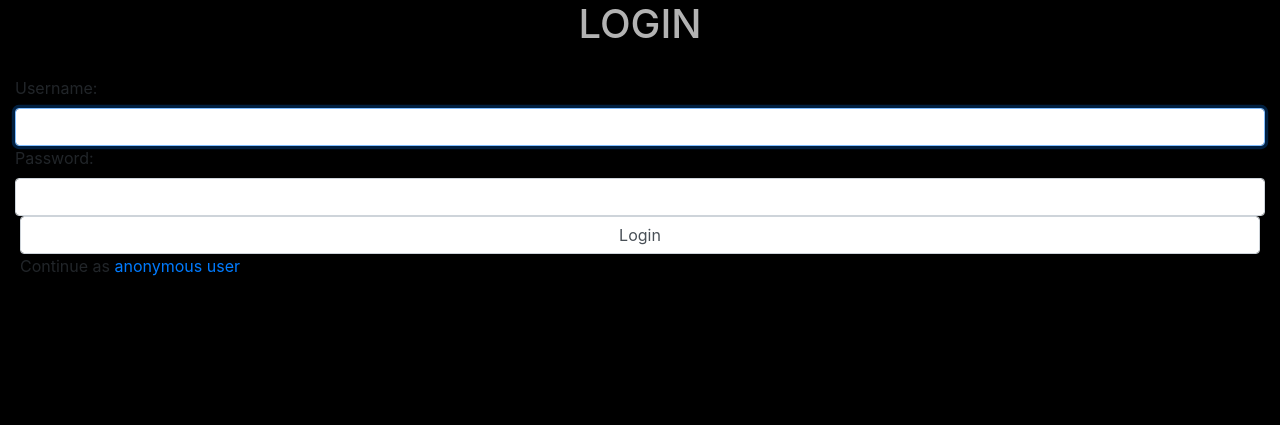
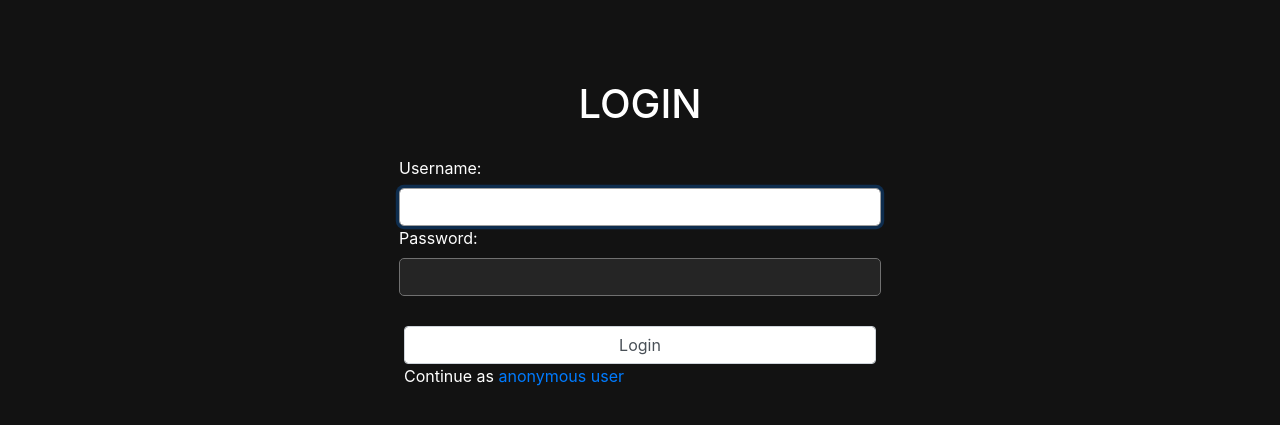
Before and after one commit to Vlad-stackover/WebShop_2.0, a Django app: page / in a window 1280 px wide. Shown: the top 425 px of the page. Run offline with Django 3.2, Linux system fonts and the light colour scheme; some libraries are stand-ins or nearby versions.

Commit message:
v4.2
Update login page design

```diff
--- a/static/css/main.css
+++ b/static/css/main.css
@@ -1,47 +1,42 @@
-body{
-    /* background-color: #eeeeee; */
-	background-color: #000000;
+body {
+    background-color: #121212;
 }
 
-h1,h2,h3,h4,h5,h6{
-	color: #B3B3B3;
+h1, h2, h3, h4, h5, h6 {
+    color: #FFFFFF;
 }
 
-.box-element{
+.box-element {
     box-shadow: #404040 0 0 16px;
-	/* background-color: #fff; */
     background-color: #181818;
-	border-radius: 30px 30px 30px 30px;
+    border-radius: 30px;
     padding: 10px;
-
 }
 
-.thumbnail{
+.thumbnail {
     width: 100%;
     height: 200px;
-	-webkit-box-shadow: -1px -3px 5px -2px rgba(214,214,214,1);
-    -moz-box-shadow: -1px -3px 5px -2px rgba(214,214,214,1);
-    box-shadow: -1px -3px 5px -2px rgba(214,214,214,1);
+    box-shadow: -1px -3px 5px -2px rgba(214, 214, 214, 1);
 }
 
-.product{
+.product {
     border-radius: 0 0 30px 30px;
 }
 
-.bg-dark{
+.bg-dark {
     background-color: #1f1f1f!important;
 }
 
-#cart-icon{
-	width:25px;
+#cart-icon {
+    width: 25px;
     display: inline-block;
     margin-left: 15px;
 }
 
-#cart-total{
+#cart-total {
     display: block;
     text-align: center;
-	color:#fff;
+    color: #fff;
     background-color: #525252;
     width: 20px;
     height: 25px;
@@ -49,113 +44,159 @@ h1,h2,h3,h4,h5,h6{
     font-size: 14px;
 }
 
-.col-lg-4, .col-lg-6, .col-lg-8, .col-lg-12{
+.col-lg-4, .col-lg-6, .col-lg-8, .col-lg-12 {
     margin-top: 10px;
 }
 
-.btn{
-	border-radius: 30;
+.btn {
+    border-radius: 30px;
 }
 
-.row-image{
+.row-image {
     width: 100px;
 }
 
-.form-field{
-	width:250px;
+.form-field {
+    width: 250px;
     display: inline-block;
     padding: 5px;
 }
 
-.cart-row{
+.cart-row {
     display: flex;
     align-items: flex-stretch;
     padding-bottom: 10px;
     margin-bottom: 10px;
     border-bottom: 1px solid #ececec;
-
 }
 
-.quantity{
+.quantity {
     display: inline-block;
     font-weight: 700;
-	padding-right:10px;
-
-
+    padding-right: 10px;
 }
 
-.chg-quantity{
+.chg-quantity {
     width: 12px;
     cursor: pointer;
     display: block;
     margin-top: 5px;
-	transition:.1s;
+    transition: .1s;
 }
 
-.chg-quantity:hover{
+.chg-quantity:hover {
     opacity: .6;
 }
 
-
-.hidden{
+.hidden {
     display: none!important;
 }
 
-#login{
+#login {
     background-color: #1f1f1f;
     color: #e9ecef;
 }
 
-.box-element .product{
+.box-element .product {
     border-radius: 30px;
 }
-h1{
+
+h1 {
     text-align: center;
 }
-.id_username{
+
+.id_username {
     width: 100%;
 }
-.filter{
+
+.filter {
     border-style: solid;
     border-color: hsl(0, 10%, 81%);
     border-radius: 30px;
-	color:hsl(0, 0%, 30%);
+    color: hsl(0, 0%, 30%);
     height: 30px;
     width: 230px;
     padding-left: 1%;
     margin-top: 1%;
-
 }
 
-.pagination{
-	color:hsl(0, 0%, 30%);
+.pagination {
+    color: hsl(0, 0%, 30%);
 }
 
-#min_price{
-	height: 35px;
-	width: 80px;
-	margin-top: 5px;
-}
-#right{
-	margin-right:30px;
-	margin-top: 12px;
-}
-#max_price{
+#min_price {
     height: 35px;
     width: 80px;
     margin-top: 5px;
 }
 
-#poisk{
+#right {
+    margin-right: 30px;
+    margin-top: 12px;
+}
+
+#max_price {
+    height: 35px;
+    width: 80px;
+    margin-top: 5px;
+}
+
+#poisk {
     display: flex;
     flex-wrap: wrap;
     text-align: center;
     color: #B3B3B3;
+}
 
-}
-#knopka{
+#knopka {
     margin-top: 5px;
 }
-#price{
+
+#price {
     margin-top: 8px;
 }
+
+#usertag{
+	margin-right: 15px;
+}
+
+.header-bar{
+	margin-top: 80px;
+}
+
+.card-body{
+	color: #FFFFFF;
+	width: 40%;
+	position: relative;
+	margin: auto;
+}
+
+#lgn-btn{
+	margin-top: 30px;
+}
+
+
+
+
+
+input[type="text"],
+input[type="password"],
+input[type="email"],
+input[type="number"],
+textarea {
+    background-color: #252525;
+    color: #FFFFFF;
+    border: 1px solid #707070;
+    border-radius: 5px;
+    padding: 8px;
+    width: 100%;
+}
+
+input[type="text"]:focus,
+input[type="password"]:focus,
+input[type="email"]:focus,
+input[type="number"]:focus,
+textarea:focus {
+    outline: none;
+    border-color: #9e9e9e;
+}
--- a/store/templates/store/login.html
+++ b/store/templates/store/login.html
@@ -30,7 +30,7 @@
             <input type="hidden" name="next" value="/admin/">
         </div>
 
-        <input class="form-control me-2" type="submit" value="Login">
+        <input class="form-control me-2" id="lgn-btn" type="submit" value="Login">
     </form>
     {% comment %} <p>Don't have an account? <a href="{% url 'register' %}">Register</a></p> {% endcomment %}
     <p>Continue as <a href="{% url 'store' %}">anonymous user</a></p>
```
Lines whose indentation alone changed are shown as unchanged.
